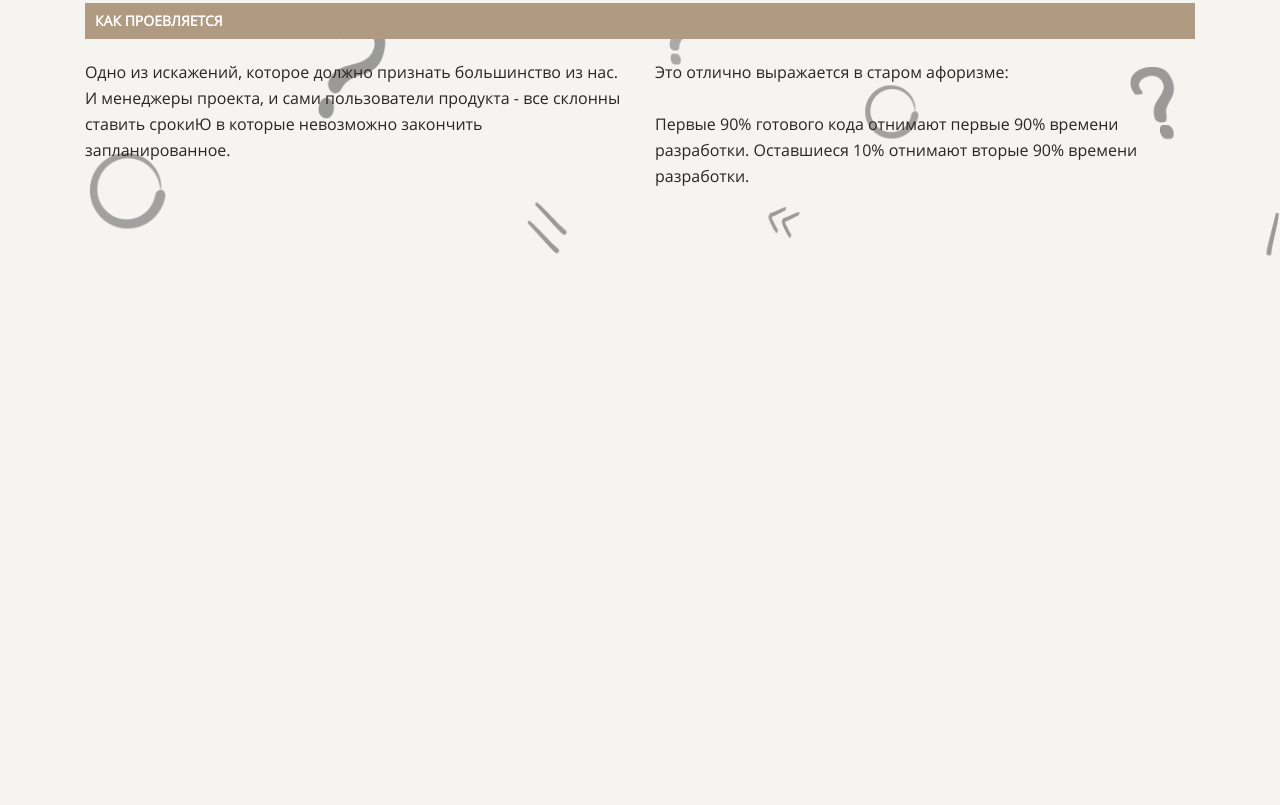
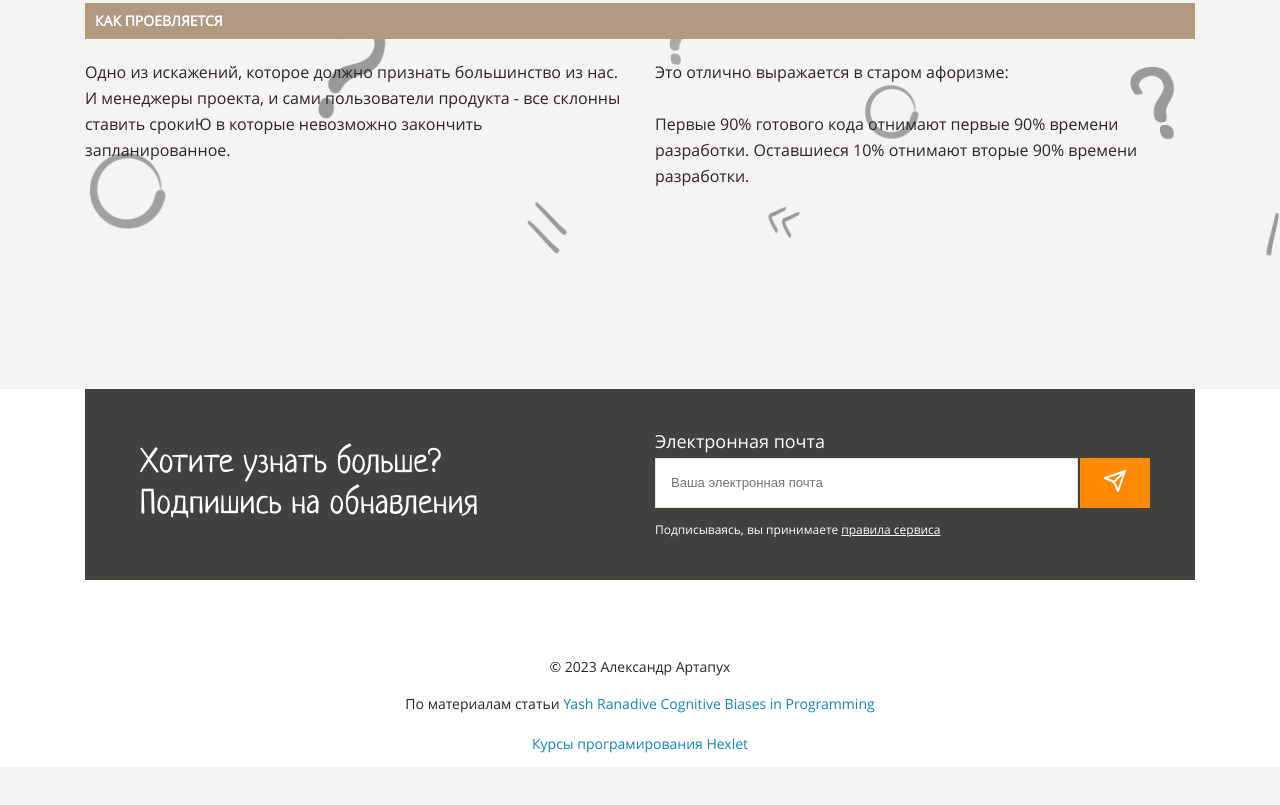
Before and after one commit to Alexander80-86/layout-designer-project-58, a website: page src/index.html in a window 1280 px wide. Shown: the part 7074-7879 px from the top of the page. Before the commit the page ends 7363 px from the top, so only its background shows below. Drawn offline with Linux system fonts and the light colour scheme.

Commit message:
блок footer

```diff
--- a/src/index.html
+++ b/src/index.html
@@ -294,5 +294,33 @@
 
   </section>
 
+  <footer class="bg-white">
+    <div  class="conteiner-footer">
+      <div class=" flex-box bg-primary-dark mg-b-76 ">
+      <div >
+        <h1 class="fs-34 l-height-120 color-white mg-0 pg-t-55 pg-b-55 pg-l-55 pg-r-122">Хотите узнать больше?<br> Подпишись на обнавления</h1>
+      </div>
+
+      <div>
+        <form action="#" method="GET">
+          <label for="email"><p class="list-p color-white">Электронная почта</p></label>
+          <div class="mg-0 pg-0">
+            <input class="input-list " type="email" name="email" id="email"  placeholder="Ваша электронная почта">
+              <button class="btn-footer"><img src="./assets/images/send.svg" alt=""></button>
+
+          </div>
+          <p class="p-list">Подписываясь, вы принимаете <a href="#">правила
+              сервиса</a></p>
+        </form>
+      </div>
+      </div>
+
+      <p class="fs-14 l-height-160 t-center">© 2023 Александр Артапух</p>
+      <p class="fs-14 l-height-160 t-center">По материалам статьи <a href="https://medium.com/hackernoon/cognitive-biases-in-programming-5e937707c27b"><span class="color-blue">
+        Yash Ranadive Cognitive Biases in Programming</span></a></p>
+      <p class="t-center pg-b-10"><a href="https://ru.hexlet.io/"><span class="fs-14 l-height-160 color-blue "> Курсы програмирования Hexlet</span></a></p>
+    </div>
+  </footer>
+
 </body>
 </html>
--- a/src/styles/style.css
+++ b/src/styles/style.css
@@ -6,8 +6,10 @@
   --primary-dark: #42413c;
   --dark: #2a2626;
   --gray: #908d8b;
+  --very-light-gray: #e3e3e3;
   --brown: #b09a81;
   --blue: #1085c5;
+  --hex-sonic-silver: #757575;
 }
 
 @font-face {
@@ -33,7 +35,6 @@
 }
 
 body {
-  min-width: none;
   max-width: 1440px;
   margin: 0 auto;
 
@@ -57,6 +58,10 @@ h4 {
   line-height: 1.2em;
 }
 
+/* ###################################### */
+
+/* font-family */
+
 .f-neucha {
   font-family: neucha, sans-serif;
 }
@@ -65,7 +70,12 @@ h4 {
   font-family: "Open Sans", sans-serif;
 }
 
+/* ############################## */
+
+/* font */
+
 /* h1 */
+
 .fs-72 {
   font-size: 72px;
 }
@@ -75,6 +85,7 @@ h4 {
 }
 
 /* h2 */
+
 .fs-60 {
   font-size: 60px;
 }
@@ -84,6 +95,7 @@ h4 {
 }
 
 /* h3 */
+
 .fs-34 {
   font-size: 34px;
 }
@@ -124,13 +136,27 @@ h4 {
   line-height: 41px;
 }
 
+.l-height-120 {
+  line-height: 120%;
+}
+
+.l-height-160 {
+  line-height: 160%;
+}
+
 .t-list-transform {
   text-transform: uppercase;
 }
 
+/* ########################## */
+
 a {
   color: inherit;
   text-decoration: none;
+}
+
+.p-list a {
+  text-decoration: underline;
 }
 
 .conteiner {
@@ -138,6 +164,12 @@ a {
   max-width: 1110px;
   margin: 0 auto;
   padding: 100px 0;
+}
+
+.conteiner-footer {
+  min-width: 700px;
+  max-width: 1110px;
+  margin: 100px auto 76px;
 }
 
 .flex-box {
@@ -176,6 +208,23 @@ a {
   border-color: var(--primary);
 }
 
+.btn-footer {
+  position: relative;
+  top: 0;
+  left: 425px;
+
+  width: 70px;
+  height: 50px;
+
+  background-color: var(--primary);
+
+  border: 1px solid var(--primary);
+}
+
+/* ###################################### */
+
+/* margin */
+
 .mg-0 {
   margin: 0;
 }
@@ -204,6 +253,10 @@ a {
   margin-bottom: 30px;
 }
 
+.mg-b-76 {
+  margin-bottom: 76px;
+}
+
 .mg-b-250 {
   margin-bottom: 250px;
 }
@@ -224,6 +277,14 @@ a {
   margin-right: 30px;
 }
 
+/* ########################################## */
+
+/* padding  */
+
+.pg-0 {
+  padding: 0;
+}
+
 .pg-5-10 {
   padding: 5px 10px;
 }
@@ -231,6 +292,30 @@ a {
 .pg-24 {
   padding: 24px;
 }
+
+.pg-t-55 {
+  padding-top: 55px;
+}
+
+.pg-b-10 {
+  padding-bottom: 10px;
+}
+
+.pg-b-55 {
+  padding-bottom: 55px;
+}
+
+.pg-l-55 {
+  padding-left: 55px;
+}
+
+.pg-r-122 {
+  padding-right: 122px;
+}
+
+/* ###################################### */
+
+/* color */
 
 .color-white {
   color: var(--white);
@@ -248,9 +333,17 @@ a {
   color: var(--brown);
 }
 
+.color-blue {
+  color: var(--blue);
+}
+
 .color-translucent-white {
   color: var(--translucent-white);
 }
+
+/* #################################### */
+
+/* background-color */
 
 .bg-brown {
   background-color: var(--brown);
@@ -267,6 +360,8 @@ a {
 .bg-blue {
   background-color: var(--blue);
 }
+
+/* ###################################### */
 
 .img-main {
   position: relative;
@@ -335,3 +430,40 @@ a {
 
   margin-top: -200px;
 }
+
+.list-p {
+  width: 184px;
+  height: 22px;
+
+  margin: 38px 356px 9px 0;
+  padding: 0;
+
+  font-size: 18px;
+
+  line-height: 160%;
+}
+
+.input-list {
+  position: absolute;
+
+  width: 423px;
+  height: 50px;
+  margin: 0;
+
+  padding: 17px 239px 18px 15px;
+
+  color: var(--hex-sonic-silver);
+
+  font-size: 13.1px;
+  line-height: 160%;
+
+  background-color: var(--white);
+
+  border: 1px solid var(--very-light-gray);
+}
+
+.p-list {
+  color: var(--white);
+  font-size: 12px;
+  line-height: 160%;
+}
```
